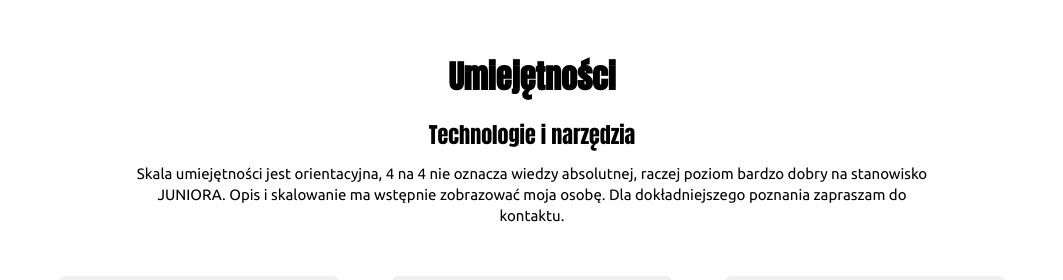
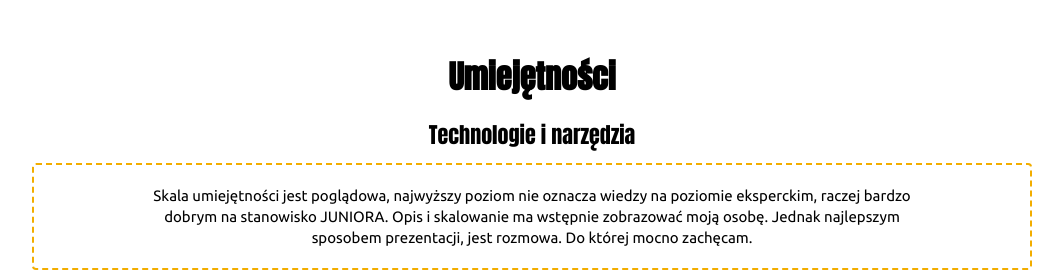
Before and after one commit to Erwin0917/portfolio, a website with bundled scripts: page index.html in a window 1280 px wide. Shown: the part 811-1091 px from the top of the page, without its empty margins (108-1171 px from the left). Built offline with nearby package versions, Linux system fonts and the light colour scheme.

Commit message:
text corr

```diff
--- a/css/sass/style.scss
+++ b/css/sass/style.scss
@@ -379,8 +379,10 @@ h5{
     }
     .scal-desc{
         text-align: center;
-        padding: 0 100px;
+        padding: 20px 100px;
         margin-bottom: 30px;
+        border: 2px dashed #f2ad00;
+        border-radius: 4px;
     }
 
     .skill-container{
--- a/index.html
+++ b/index.html
@@ -59,7 +59,7 @@
             <h2>Umiejętności</h2>
             <h3 class="flex--full">Technologie i narzędzia</h3>
 
-                <p class="scal-desc">Skala umiejętności jest orientacyjna, 4 na 4 nie oznacza wiedzy absolutnej,  raczej poziom bardzo dobry na stanowisko JUNIORA. Opis i skalowanie ma wstępnie zobrazować moja osobę. Dla dokładniejszego poznania zapraszam do kontaktu.</p>
+                <p class="scal-desc">Skala umiejętności jest poglądowa, najwyższy poziom nie oznacza wiedzy na poziomie eksperckim, raczej bardzo dobrym na stanowisko JUNIORA. Opis i skalowanie ma wstępnie zobrazować moją osobę. Jednak najlepszym sposobem prezentacji, jest rozmowa. Do której mocno zachęcam.</p>
             <ul class="skills-tech flex flex--center ">
             <!-- SKILL  -->
                 <li class="skill-container">
@@ -214,7 +214,7 @@
 
                 <div class="flex--1-2">
                     <h3 class="flex--full">Zainteresowania związane z IT</h3>
-                    <p>Wolne chwile lubię spędzać na dyskusji lub obserwacji konwersacji na grupach dla programistów, dzięki temu dowiaduje się ciekawych rzeczy oraz poprawiam swoje błędy udostępniając swój kod. </p>
+                    <p>Wolne chwile lubię przeznaczać na dyskusję lub obserwację konwersacji na grupach dla programistów, wymiana opinii oraz udostępnianie swojego kodu dla większej ilości osób w doskonały sposób podnosi poziom wiedzy.</p>
                     <p>Dodatkowo staram się być na bieżąco z różnymi blogami branżowymi, takimi jak np.: <a href="https://nafrontendzie.pl" target="_blank">nafrontendzie.pl</a>, <a href="http://webroad.pl" target="_blank">webroad.pl</a>, <a href="https://dailyweb.pl" target="_blank">dailyweb.pl</a>, <a href="https://www.youtube.com/channel/UCACp5rqV3Ki0SNdXWDBLhRA" target="_blank">Maciej Aniserowicz</a>, <a href="https://www.youtube.com/channel/UCwmFNbGnBeEy9nTt42F4WHw" target="_blank">Mirek Burnejko</a> itp.</p>
 
                 </div>
```
Also changed, not shown: css/style.css, 1 other file.
